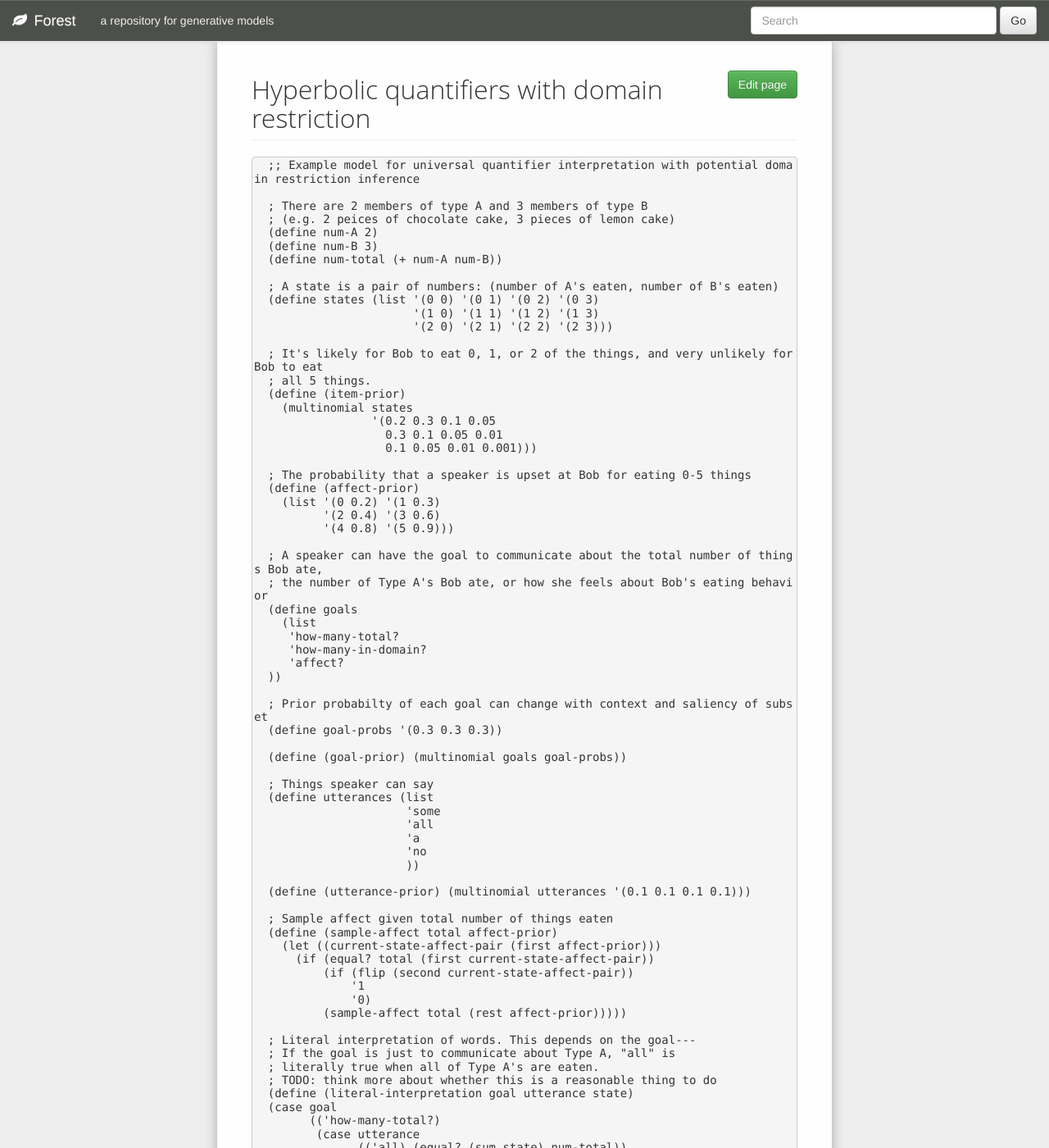
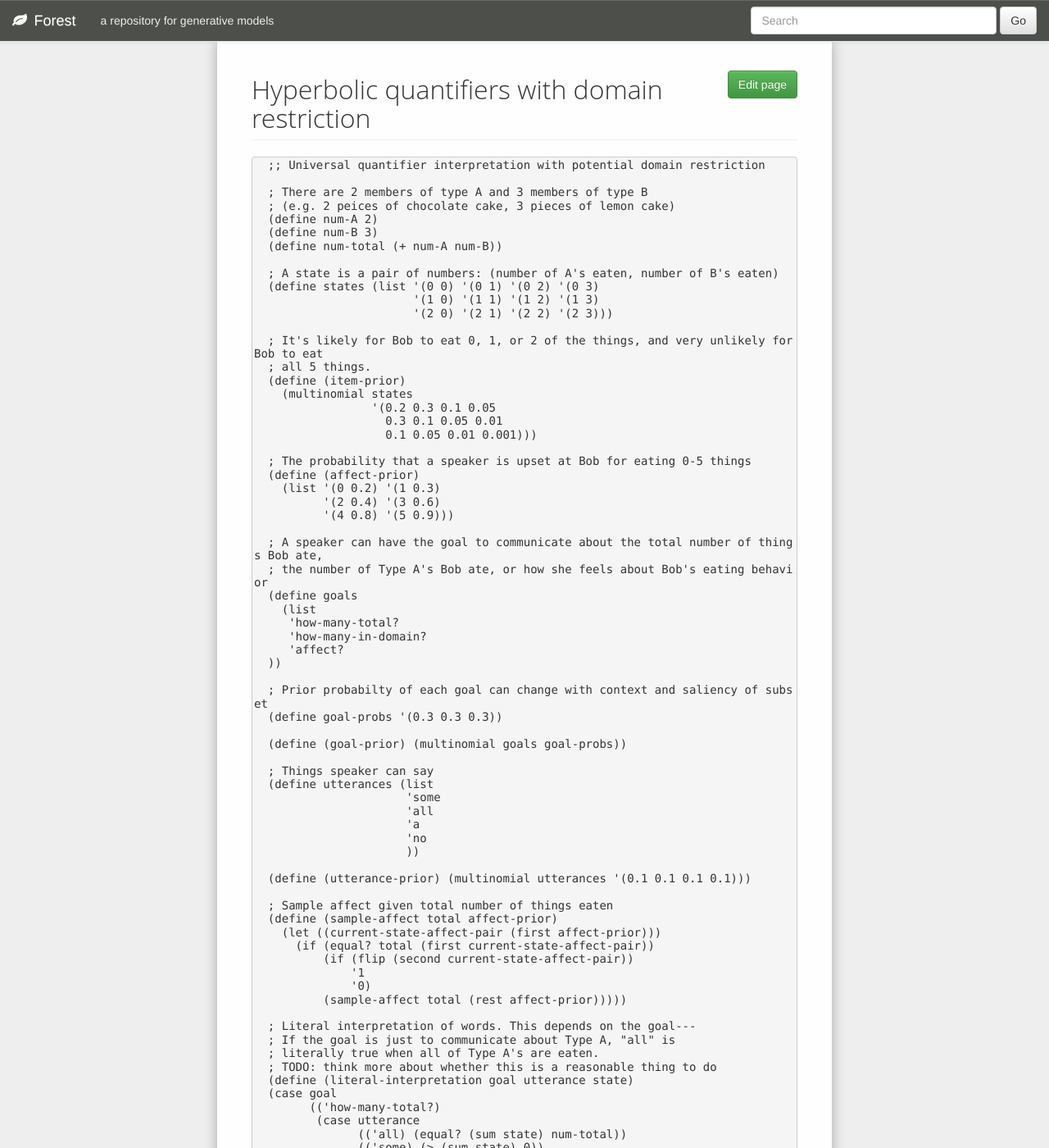
Before and after one commit to forestdb/forestdb.org, a Jekyll site: the page built from models/hyperbolicall_domain.md, in a window 1280 px wide and 1400 px high. Shown: the whole window at 82% size. Built offline with Jekyll 4.4.1, drawn with Linux system fonts in a browser that asks for light colours; nearby versions of some CDN libraries; a script that is not in the unit is left out; some of the changed text lies outside the part shown.

Commit message:
Update hyperbolicall_domain.md

```diff
--- a/models/hyperbolicall_domain.md
+++ b/models/hyperbolicall_domain.md
@@ -5,7 +5,7 @@ model-status: code
 model-language: church
 ---
 
-      ;; Example model for universal quantifier interpretation with potential domain restriction inference
+      ;; Universal quantifier interpretation with potential domain restriction
 
       ; There are 2 members of type A and 3 members of type B
       ; (e.g. 2 peices of chocolate cake, 3 pieces of lemon cake)
```
